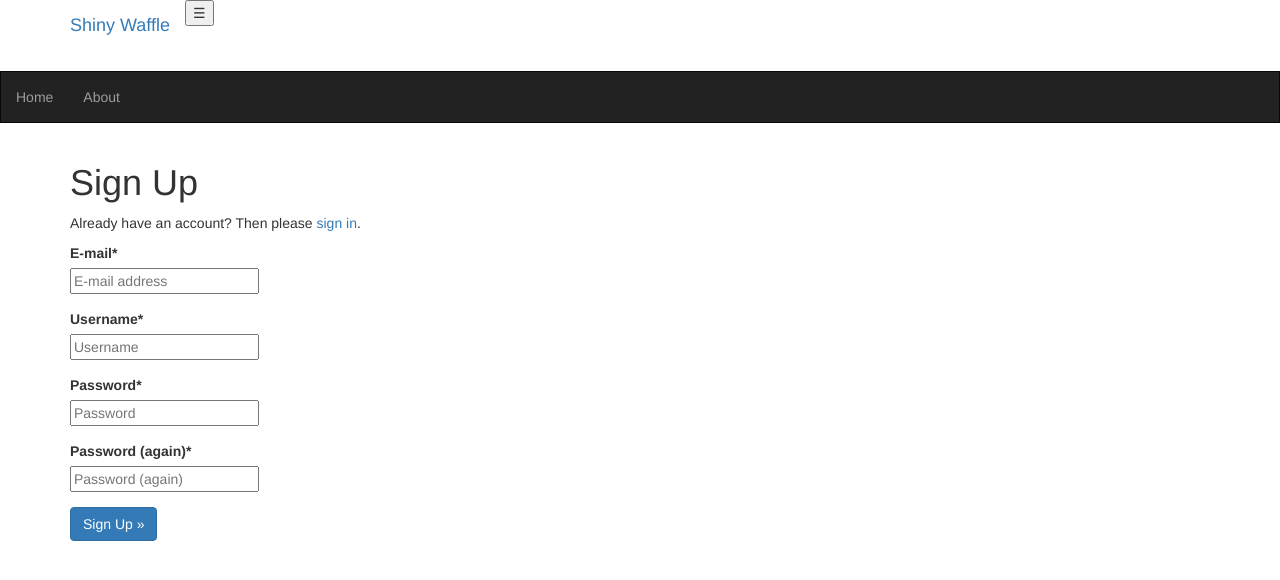
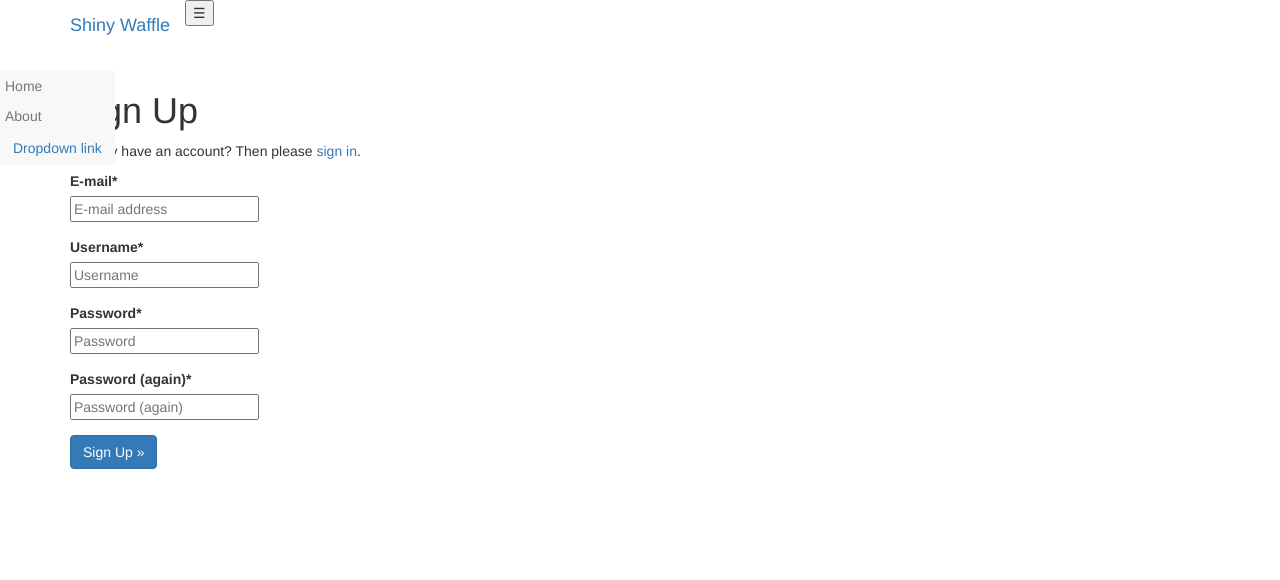
Before and after one commit to HE-Arc/WafflePancake-Studios, a Django app: page /accounts/signup/ in a window 1280 px wide. Shown: the top 580 px of the page. Run offline with Django 3.2, Linux system fonts and the light colour scheme; some libraries are stand-ins or nearby versions.

Commit message:
corrected the CDN's cause latest versions were causing bugs and stuff =) retrocompatibility is hard

```diff
--- a/shinywaffle/gulpfile.js
+++ b/shinywaffle/gulpfile.js
@@ -99,10 +99,8 @@ gulp.task('default', function() {
 
 // Watch
 gulp.task('watch', ['default'], function() {
-
   gulp.watch(paths.sass + '/*.scss', ['styles']);
   gulp.watch(paths.js + '/*.js', ['scripts']).on("change", reload);
   gulp.watch(paths.images + '/*', ['imgCompression']);
   gulp.watch(paths.templates + '/**/*.html').on("change", reload);
-
 });
--- a/shinywaffle/shinywaffle/static/css/project.css
+++ b/shinywaffle/shinywaffle/static/css/project.css
@@ -9,7 +9,7 @@
   color: #b94a48; }
 
 .navbar {
-  border-radius: 0px; }
+  border-radius: 0; }
 
 @media (max-width: 47.9em) {
   .navbar-nav .nav-item {
@@ -21,6 +21,40 @@
   .nav.navbar-nav.pull-xs-right {
     float: none !important; } }
 
+.navbar-fixed-side-left {
+  left: 0; }
+
+.navbar-fixed-side {
+  position: fixed;
+  z-index: 1030;
+  min-height: 5px;
+  min-width: 5px;
+  max-width: 200px;
+  margin-bottom: 0;
+  border: 0 solid transparent; }
+
+.navbar-fixed-side .navbar-toggle {
+  float: none;
+  margin: 0; }
+
+.navbar-fixed-side .nav > li > a {
+  width: 100%;
+  padding: 5px; }
+
+.navbar-fixed-side .navbar-nav {
+  margin: 0; }
+
+.navbar-fixed-side .navbar-nav > li {
+  float: none; }
+
+.navbar-fixed-side .navbar-nav > li > a {
+  padding: 5px;
+  line-height: 20px; }
+
+.navbar-fixed-side .container {
+  width: 100%;
+  padding: 0; }
+
 [hidden][style="display: block;"] {
   display: block !important; }
 
--- a/shinywaffle/shinywaffle/static/css/project.min.css
+++ b/shinywaffle/shinywaffle/static/css/project.min.css
@@ -1 +1 @@
-.alert-debug{background-color:#fff;border-color:#d6e9c6;color:#000}.alert-error{background-color:#f2dede;border-color:#eed3d7;color:#b94a48}.navbar{border-radius:0}@media (max-width:47.9em){.navbar-nav .nav-item{display:inline-block;float:none;width:100%}.navbar-nav .nav-item+.nav-item{margin-left:0}.nav.navbar-nav.pull-xs-right{float:none!important}}[hidden][style="display: block;"]{display:block!important}.about-banner{height:300px}
+.alert-debug{background-color:#fff;border-color:#d6e9c6;color:#000}.alert-error{background-color:#f2dede;border-color:#eed3d7;color:#b94a48}.navbar{border-radius:0}@media (max-width:47.9em){.navbar-nav .nav-item{display:inline-block;float:none;width:100%}.navbar-nav .nav-item+.nav-item{margin-left:0}.nav.navbar-nav.pull-xs-right{float:none!important}}.navbar-fixed-side-left{left:0}.navbar-fixed-side{position:fixed;z-index:1;min-height:5px;min-width:5px;max-width:200px;margin-bottom:0;border:0 solid transparent}.navbar-fixed-side .navbar-toggle{float:none;margin:0}.navbar-fixed-side .nav>li>a{width:100%;padding:5px}.navbar-fixed-side .navbar-nav{margin:0}.navbar-fixed-side .navbar-nav>li{float:none}.navbar-fixed-side .navbar-nav>li>a{padding:5px;line-height:20px}.navbar-fixed-side .container{width:100%;padding:0}[hidden][style="display: block;"]{display:block!important}.about-banner{height:300px}
--- a/shinywaffle/shinywaffle/static/sass/project.scss
+++ b/shinywaffle/shinywaffle/static/sass/project.scss
@@ -40,7 +40,7 @@ $red: #b94a48;
 // This is a fix for the bootstrap4 alpha release
 
 .navbar {
-  border-radius: 0px;
+  border-radius: 0;
 }
 
 @media (max-width: 47.9em) {
@@ -59,7 +59,41 @@ $red: #b94a48;
   }
 }
 
+.navbar-fixed-side-left {
+  left: 0;
+}
 
+.navbar-fixed-side {
+  position: fixed;
+  z-index: 1030;
+  min-height: 5px;
+  min-width: 5px;
+  max-width: 200px;
+  margin-bottom: 0;
+  border: 0 solid transparent;
+}
+.navbar-fixed-side .navbar-toggle {
+  float: none;
+  margin: 0;
+}
+.navbar-fixed-side .nav > li > a {
+  width: 100%;
+  padding: 5px;
+}
+.navbar-fixed-side .navbar-nav {
+  margin: 0;
+}
+.navbar-fixed-side .navbar-nav > li {
+  float: none;
+}
+.navbar-fixed-side .navbar-nav > li > a {
+  padding: 5px;
+  line-height: 20px;
+}
+.navbar-fixed-side .container {
+  width: 100%;
+  padding: 0;
+}
 
 ////////////////////////////////
 		//Django Toolbar//
--- a/shinywaffle/shinywaffle/templates/base.html
+++ b/shinywaffle/shinywaffle/templates/base.html
@@ -62,7 +62,9 @@
 </div>
 
 
-<div class="navbar navbar-inverse navbar-fixed-left">
+<!-- Fixed navbar -->
+<div class="navbar navbar-default navbar-fixed-side navbar-fixed-side-left" role="navigation">
+  <div class="container">
     <ul class="nav navbar-nav">
       <li>
         <a class="nav-link" href="{% url 'home' %}">Home</a>
@@ -71,7 +73,32 @@
         <a class="nav-link" href="{% url 'about' %}">About</a>
       </li>
     </ul>
+    <div class="dropdown show">
+      <a class="btn btn-secondary dropdown-toggle" href="https://example.com" id="dropdownMenuLink"
+         data-toggle="dropdown" aria-haspopup="true" aria-expanded="false">
+        Dropdown link
+      </a>
+
+      <div class="dropdown-menu" aria-labelledby="dropdownMenuLink">
+        <a class="dropdown-item" href="#">Action</a>
+        <a class="dropdown-item" href="#">Another action</a>
+        <a class="dropdown-item" href="#">Something else here</a>
       </div>
+    </div>
+  </div>
+</div>
+
+
+{#<div class="navbar navbar-inverse navbar-fixed-left">#}
+{#  <ul class="nav navbar-nav">#}
+{#    <li>#}
+{#      <a class="nav-link" href="{% url 'home' %}">Home</a>#}
+{#    </li>#}
+{#    <li>#}
+{#      <a class="nav-link" href="{% url 'about' %}">About</a>#}
+{#    </li>#}
+{#  </ul>#}
+{#</div>#}
 
 <div class="container">
 
@@ -94,14 +121,14 @@
 <!-- Placed at the end of the document so the pages load faster -->
 {% block javascript %}
   <!-- Required by Bootstrap v4 Alpha 4 -->
-  <script src="https://code.jquery.com/jquery-3.1.1.slim.min.js"
-          integrity="sha384-A7FZj7v+d/sdmMqp/nOQwliLvUsJfDHW+k9Omg/a/EheAdgtzNs3hpfag6Ed950n"
+  <script src="https://ajax.googleapis.com/ajax/libs/jquery/3.1.1/jquery.min.js"
+          integrity="sha384-3ceskX3iaEnIogmQchP8opvBy3Mi7Ce34nWjpBIwVTHfGYWQS9jwHDVRnpKKHJg7"
           crossorigin="anonymous"></script>
   <script src="https://cdnjs.cloudflare.com/ajax/libs/tether/1.4.0/js/tether.min.js"
           integrity="sha384-DztdAPBWPRXSA/3eYEEUWrWCy7G5KFbe8fFjk5JAIxUYHKkDx6Qin1DkWx51bBrb"
           crossorigin="anonymous"></script>
-  <script src="https://maxcdn.bootstrapcdn.com/bootstrap/4.0.0-alpha.6/js/bootstrap.min.js"
-          integrity="sha384-vBWWzlZJ8ea9aCX4pEW3rVHjgjt7zpkNpZk+02D9phzyeVkE+jo0ieGizqPLForn"
+  <script src="https://maxcdn.bootstrapcdn.com/bootstrap/4.0.0-alpha.4/js/bootstrap.min.js"
+          integrity="sha384-VjEeINv9OSwtWFLAtmc4JCtEJXXBub00gtSnszmspDLCtC0I4z4nqz7rEFbIZLLU"
           crossorigin="anonymous"></script>
 
   <!-- Your stuff: Third-party javascript libraries go here -->
```
Lines whose indentation alone changed are shown as unchanged.
